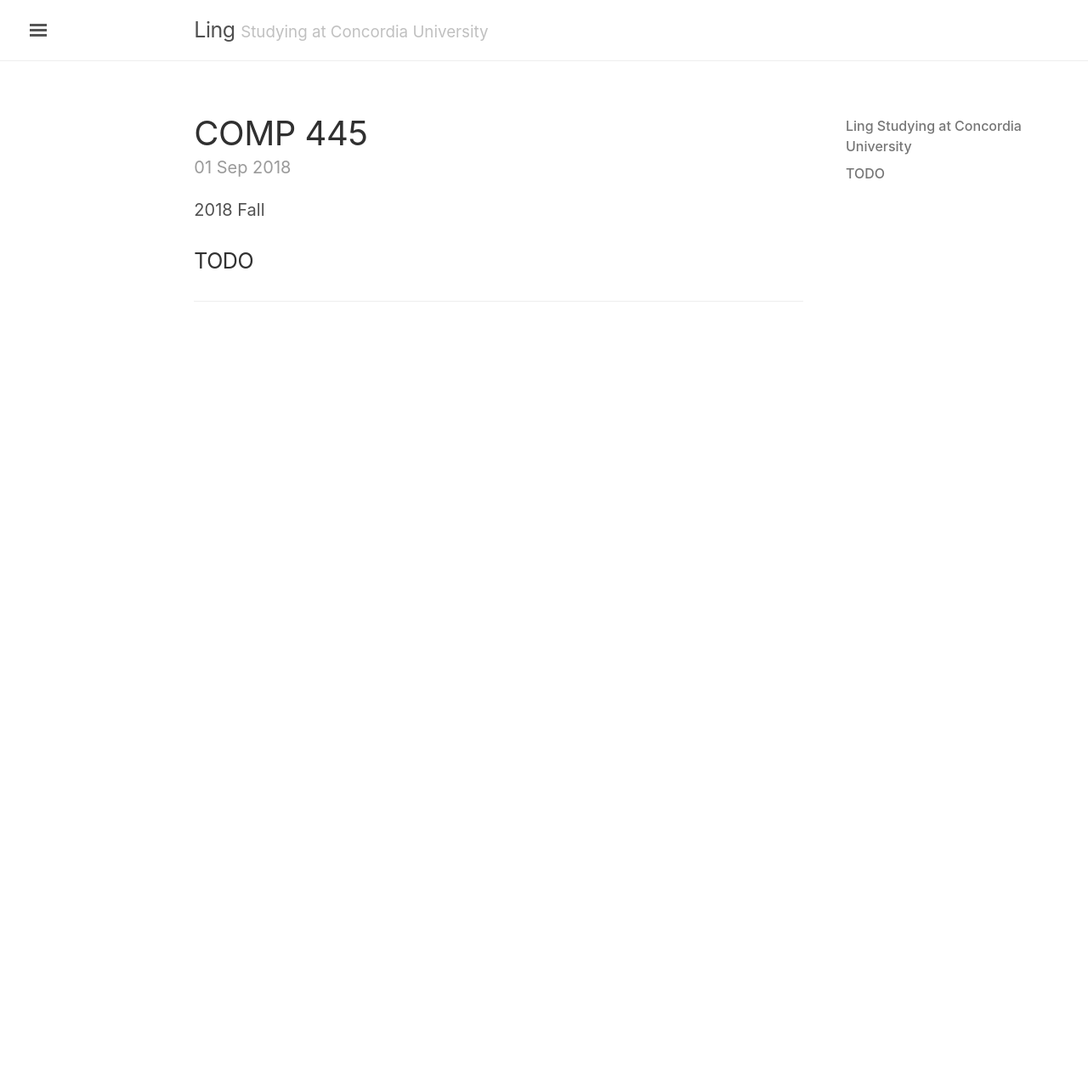
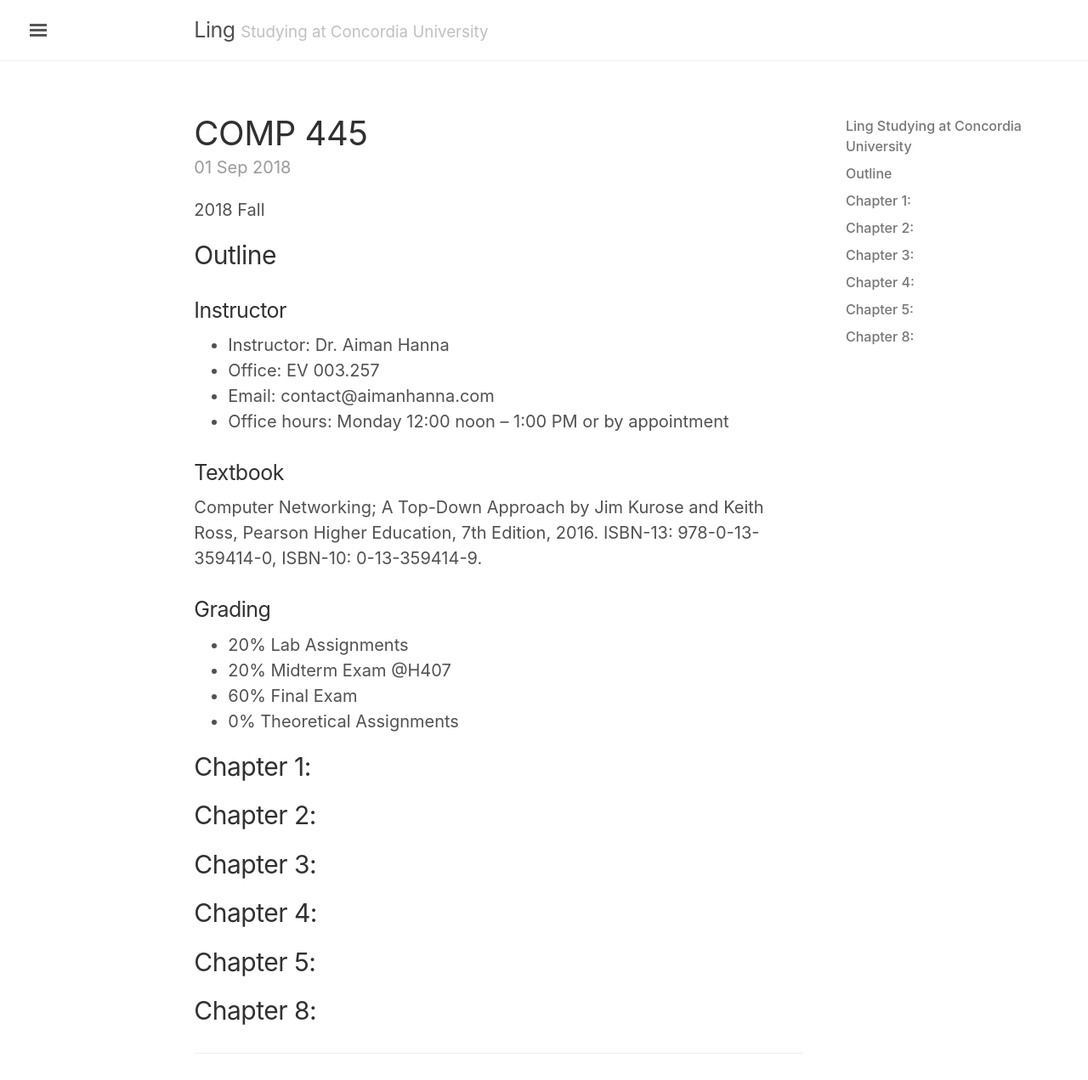
Before and after one commit to lingt-xyz/note, a Jekyll site: the page built from _posts/2018-09-01-COMP445.md, in a window 1280 px wide and 1271 px high. Shown: the whole window at 85% size. Built offline with Jekyll 4.4.1, drawn with Linux system fonts in a browser that asks for light colours; comment, search, counter and statistics services are not loaded.

Commit message:
Update 2018-09-01-COMP445.md

```diff
--- a/_posts/2018-09-01-COMP445.md
+++ b/_posts/2018-09-01-COMP445.md
@@ -7,4 +7,32 @@ comments: true
 2018 Fall
 
 <!--more-->
-### TODO
+
+## Outline
+
+### Instructor
+* Instructor: Dr. Aiman Hanna
+* Office: EV 003.257
+* Email: contact@aimanhanna.com
+* Office hours:  Monday 12:00 noon – 1:00 PM or by appointment
+
+### Textbook
+Computer Networking; A Top-Down Approach by Jim Kurose and Keith Ross, Pearson Higher Education, 7th Edition, 2016. ISBN-13: 978-0-13-359414-0, ISBN-10: 0-13-359414-9.
+
+### Grading
+* 20% Lab Assignments
+* 20% Midterm Exam @H407
+* 60% Final Exam
+* 0%  Theoretical Assignments
+
+## Chapter 1:
+
+## Chapter 2:
+
+## Chapter 3:
+
+## Chapter 4:
+
+## Chapter 5:
+
+## Chapter 8:
```
